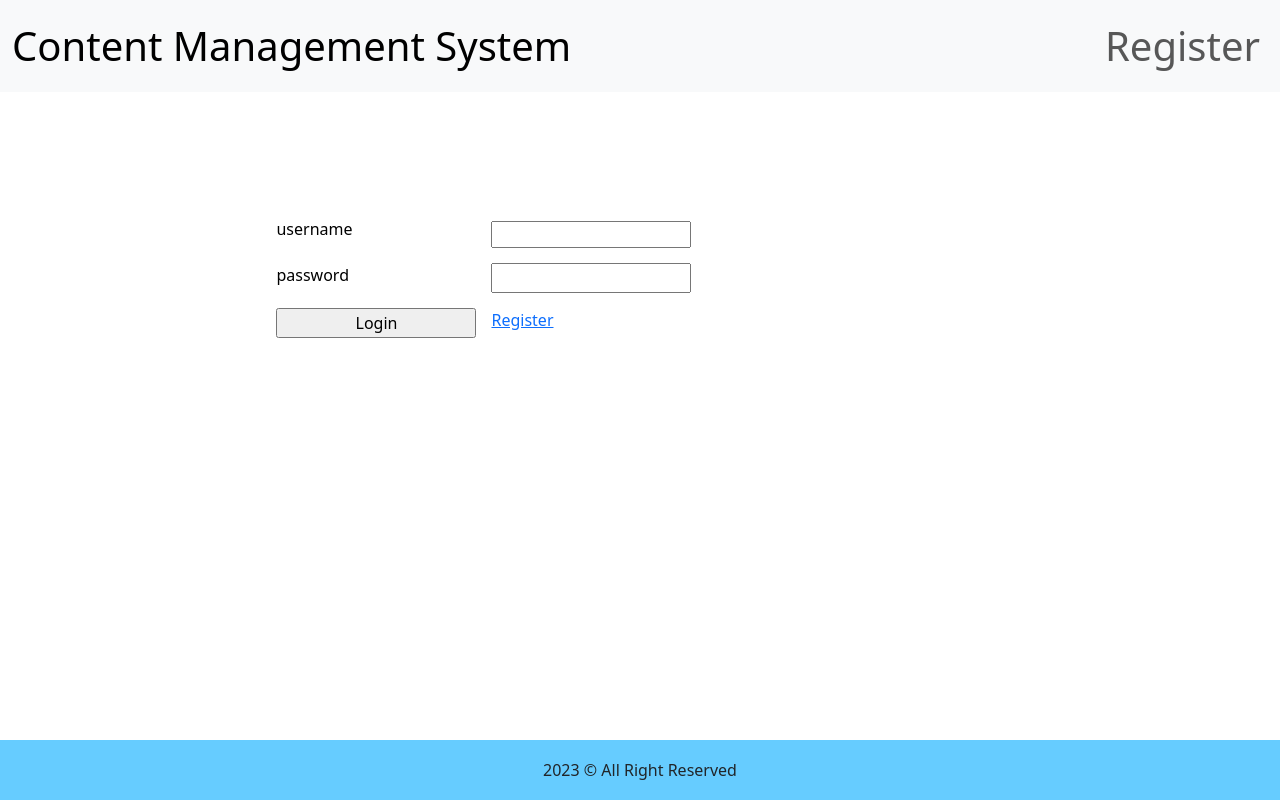
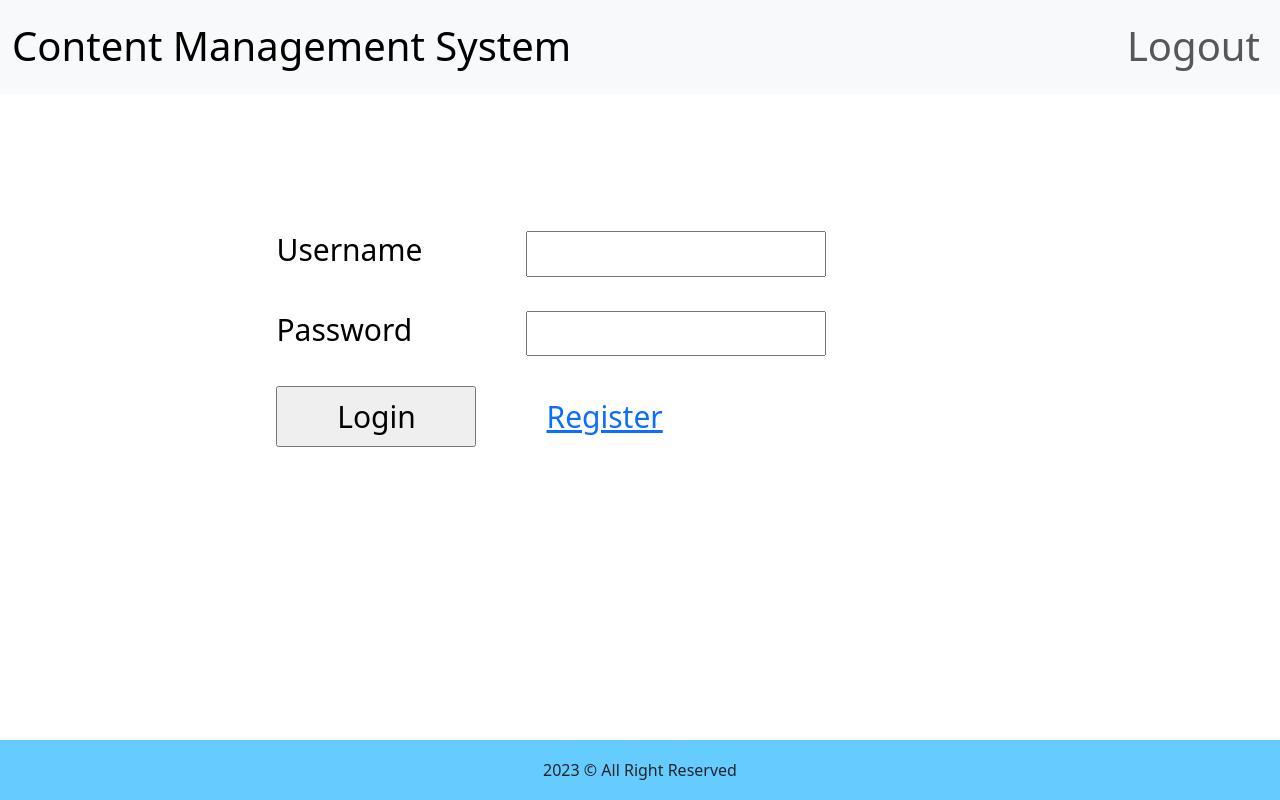
Before and after one commit to shudhamsu1/Project_crud, a PHP site: page / in a window 1280 px wide. Run offline with PHP 8.4, Linux system fonts and the light colour scheme.

Commit message:
completed

```diff
--- a/src/Delete/view.html.php
+++ b/src/Delete/view.html.php
@@ -4,4 +4,6 @@ if($deleteUser){
   echo 'Deleted successfully';
 } else {
   echo "Delete was not successful";
-}
+} ?>
+
+<a href = "<?php echo 'index.php?module=Admin' ?> "  class="btn btn-primary btn-lg " id="logoutBtn">Go Back</a>
--- a/src/Login/Controller.php
+++ b/src/Login/Controller.php
@@ -18,8 +18,11 @@ class Controller
 
     }
     else{
+
       $view = 'src/Login/view.html.php';
       include 'src/Template/template.php';
+
+
     }
 
   }
--- a/src/Login/view.html.php
+++ b/src/Login/view.html.php
@@ -1,13 +1,21 @@
+<h2><?php echo $msg ?? '';?></h2>
+
+
+<?php $title = "login" ?>
 <div class="formPost">
 <form method="POST" action="" class="loginForm" >
 
-  <label>username</label>
+  <label>Username</label>
   <input name="username" type="text" class="form-text">
-  <label>password</label>
-  <input name="password" type="password">
-  <input type="submit" value="Login" name="Login" class="LoginBtn">
+  <label>Password</label>
+  <input name="password" type="password" class="form-text" >
+  <input type="submit" value="Login" name="Login" class="LoginBtn"  onclick="toggleLogin()">
 
-    <a href = "<?php echo 'index.php?module=Register' ?>"> Register </a>
+    <a href = "<?php echo 'index.php?module=Register'?>"  id="logoutBtn"> Register </a>
 
 </form>
 </div>
+
+<script>
+    console.log(document.title)
+</script>
--- a/src/Profile/view.html.php
+++ b/src/Profile/view.html.php
@@ -6,7 +6,7 @@
     </div >
 
     <div id="profileBody" class="card " style="width: 18rem;  ">
-        <img src="src/PictureUpload/image/<?php echo $user['profile_image']; ?>" class="card-img-top" alt="...">
+        <img src="src/PictureUpload/image/<?php echo $user['profile_image']; ?>" class="card-img-top profileImg" alt="...">
 
         <a href='index.php?module=PictureUpload&id=<?php echo $user['id'];?> ' class="card-link">Upload image</a>
 
--- /dev/null
+++ b/src/Template/script.js
@@ -0,0 +1,9 @@
+// if (window.location.pathname === '/project/index.php') {
+//     document.getElementById("loginnav").classList.add("hide-nav");
+// } else {
+//     document.getElementById("loginnav").classList.remove("hide-nav");
+// }
+
+function toggleLogin(){
+    document.getElementById("loginnav").classList.add("hide-nav");
+}
--- a/src/Template/style.css
+++ b/src/Template/style.css
@@ -4,22 +4,63 @@
     flex-direction: column;
     padding-left: 2%
 }
+nav a::after{
+    content:"";
+    width: 0;
+    height: 2px;
+    background: #5ec576;
+    display: block;
+    margin: auto;
+    transition: 0.5s;
 
+}
+
+
+nav a:hover::after{
+    width: 80%;
+}
 
 form{
     display: grid;
-    grid-template-columns: 200px 300px;
+    /*grid-template-columns: 200px 300px;*/
     row-gap: 15px;
     column-gap:15px;
 }
 
+.form-text{
+    font-size: 20px;
+    width: 300px;
+}
 .loginForm{
     padding: 10% 20%;
     display: grid;
+    grid-template-columns: 200px 400px;
+    row-gap: 30px;
+    column-gap: 50px;
+
+    color:black;
+    font-size:30px;
+}
+
+.register{
+    margin-top: 20px;
+}
+#registerForm{
+    display: grid;
     grid-template-columns: 200px 300px;
-    row-gap: 15px;
-    column-gap:15px;
-    color:black;
+    font-size: 20px;
+
+}
+
+.registerContent{
+    display: flex;
+    align-items: center;
+    justify-content: center;
+    flex-direction: column;
+}
+
+.registerTitle{
+    padding: 2% 5%;
 }
 
 #logoutBtn{
@@ -68,9 +109,7 @@ form input{
     align-items: center;
 }
 
-.register{
-    margin-top: 20px;
-}
+
 
 
 /**{*/
@@ -97,7 +136,7 @@ body{
 }
 
 .admintr:hover{
-    font-size: large;
+
 }
 
 .admintd:hover{
@@ -131,7 +170,10 @@ body{
     font-size: 50px;
 }
 
+.profileImg{
+    /*height:300px;*/
 
+}
 /*picture part*/
 
 #wrapper{
@@ -153,3 +195,11 @@ body{
     padding: 2% 2%;
 
 }
+
+#editForm{
+    margin-top: 5%;
+}
+
+.hide-nav{
+    color: red;
+}
--- a/src/Template/template.php
+++ b/src/Template/template.php
@@ -1,9 +1,9 @@
-
+<?php $title = "user management" ?>
 
 <html>
 
 <head>
-  <title>User Management</title>
+  <title>  <?php echo $title?></title>
     <style>
         <?php include "style.css" ?>
     </style>
@@ -25,7 +25,7 @@
             <div class="collapse navbar-collapse" id="navbarSupportedContent">
                 <ul class="navbar-nav ms-auto">
                     <li class="nav-item">
-                        <a href= "<?php echo 'index.php?module=Register' ?>"" class="nav-link sideNav fs-1">Register</a>
+                        <a href= "<?php echo 'index.php?module=Login'?>" class="nav-link sideNav fs-1" id="loginnav" >Logout</a>
                     </li>
 
 
@@ -46,7 +46,7 @@ include $view;
  </div>
 
 
-
+<script > <?php include "script.js" ?> </script>
 
 </body>
 <footer class="footer sticky-lg-bottom">
```
Also changed, not shown: src/Edit/view.html.php (+6 -3 lines), src/Login/Model.php (+15 -2 lines), src/PictureUpload/Model.php (added, +15 -0 lines), src/Register/view.html.php (+8 -6 lines), src/View/Controller.php (+11 -8 lines), src/View/Model.php (+7 -2 lines), src/View/view.html.php (+29 -1 lines).
